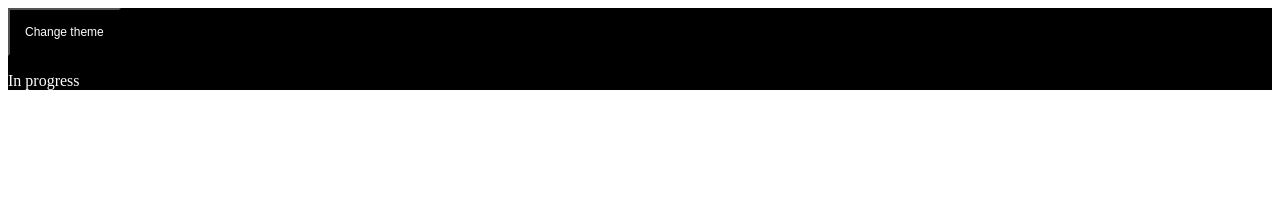
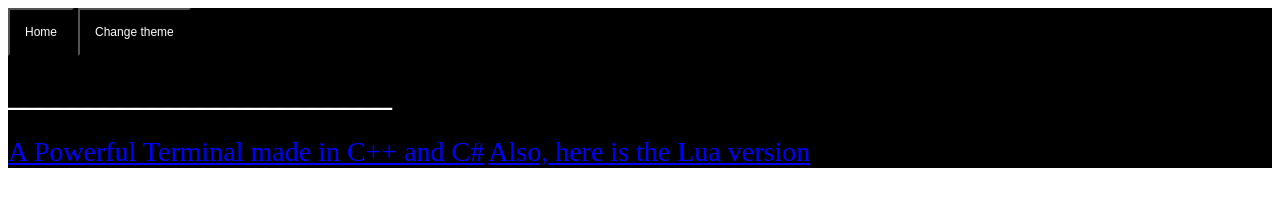
Before and after one commit to ringwormGO-organization/ringwormGO-organization.github.io, a plain HTML site: page ringwormGO-website/pages/Termi.html in a window 1280 px wide. Drawn offline with Linux system fonts and the light colour scheme.

Commit message:
New small update

```diff
--- a/ringwormGO-website/main.js
+++ b/ringwormGO-website/main.js
@@ -11,7 +11,7 @@ document.onreadystatechange = () =>
 
 function main()
 {
-    console.log("Enter main function");
+    console.log("Entered main function");
 }
 
 function theme()
--- a/ringwormGO-website/pages/Termi.html
+++ b/ringwormGO-website/pages/Termi.html
@@ -12,10 +12,13 @@
 	<body>
 		<div id="back" class="back">
 			<div class="Button">
+				<a href="../index.html"><button>Home</button></a>
 				<button onclick="theme()">Change theme</button>
 			</div>
 			<div id="About" class="About">
-				<p>In progress</p>
+				<h1>________________________</h1>
+				<a style="color:blue;font-size:28px;" href="https://github.com/ringwormGO-organization/Termi">A Powerful Terminal made in C++ and C#</a>
+				<a style="color:blue;font-size:28px;" href="https://github.com/ringwormGO-organization/Termi-Lua">Also, here is the Lua version</a>
 			</div>
 		</div>
 	</body>
```
Also changed, not shown: ringwormGO-website/pages/ringOS.html (+4 -1 lines).
